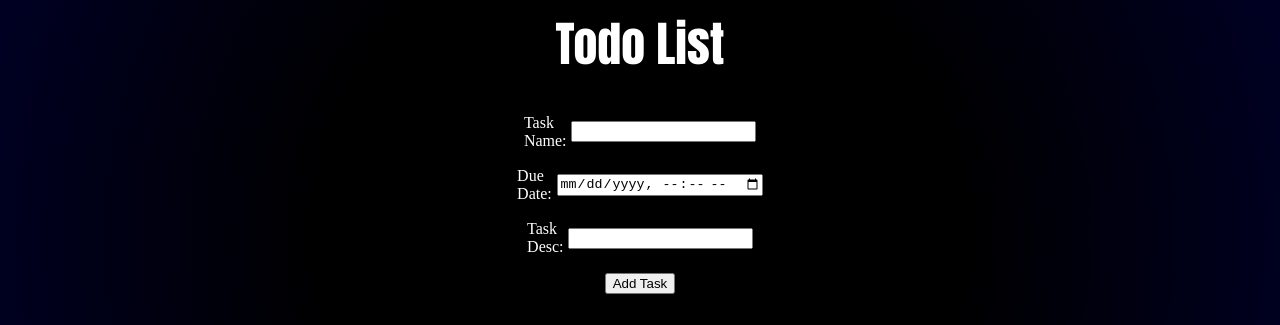
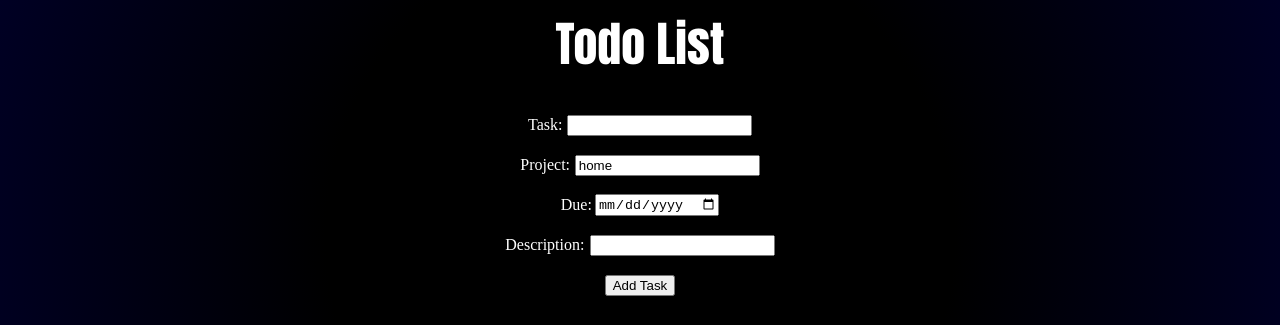
Before and after one commit to Ephraim-9/todo-app, a website built with webpack: page index.html in a window 1280 px wide. Shown: the top 325 px of the page. Built offline with nearby package versions, Linux system fonts and the light colour scheme.

Commit message:
add proj input and improve input fields in form

```diff
--- a/index.html
+++ b/index.html
@@ -11,14 +11,19 @@
       <div class="addTodo">
         <form id="todo-form">
           <div class="name">
-            <label for="task-name">Task Name: </label>
+            <label for="task-name">Task: </label>
             <input type="text" id="task-name" name="task-name" required />
           </div>
 
+          <div class="project">
+            <label for="project-name">Project: </label>
+            <input type="text" id="project-name" name="project-name" value="home" required>
+          </div>
+
           <div class="date">
-            <label for="due-date">Due Date: </label>
+            <label for="due-date">Due: </label>
             <input
-              type="datetime-local"
+              type="date"
               id="due-date"
               name="due-date"
               required
@@ -26,7 +31,7 @@
           </div>
 
           <div class="text">
-            <label for="task-desc">Task Desc: </label>
+            <label for="task-desc">Description: </label>
             <input type="text" id="task-desc" name="task-desc" required />
           </div>
 
```
